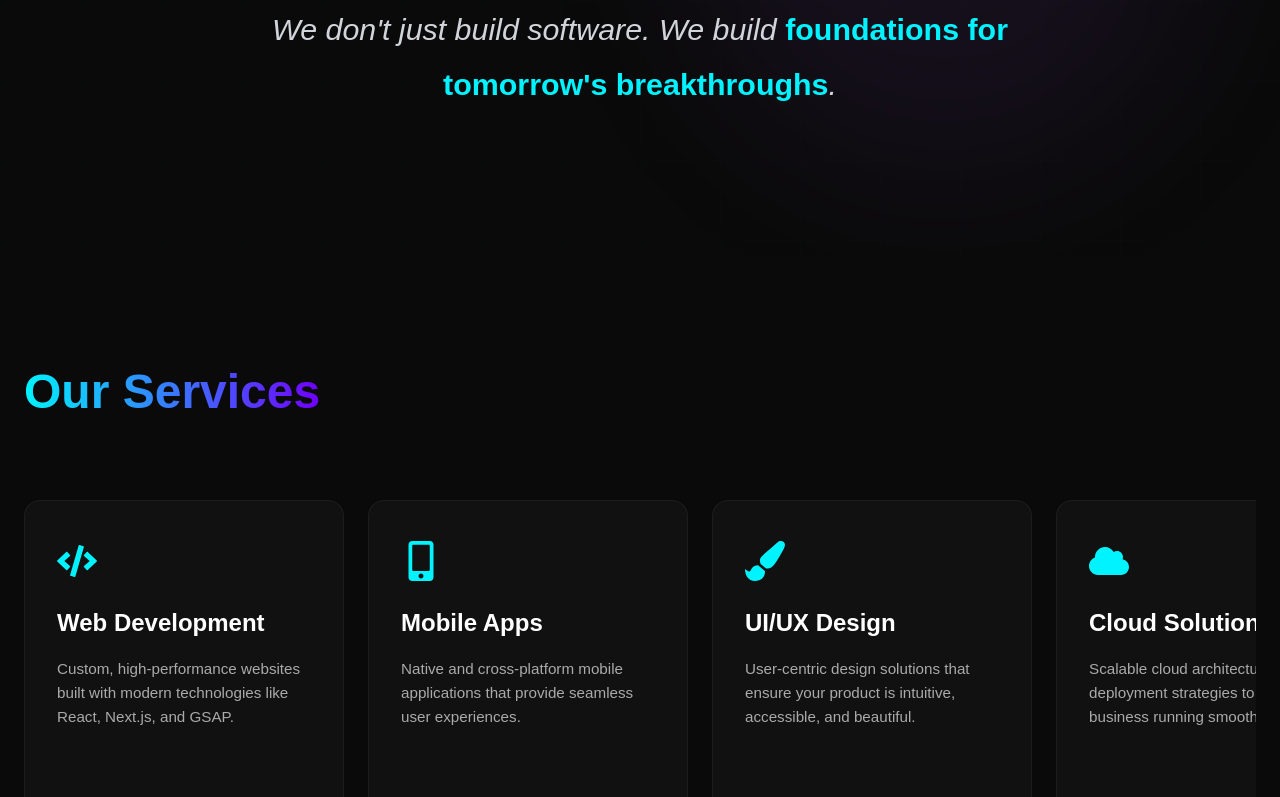
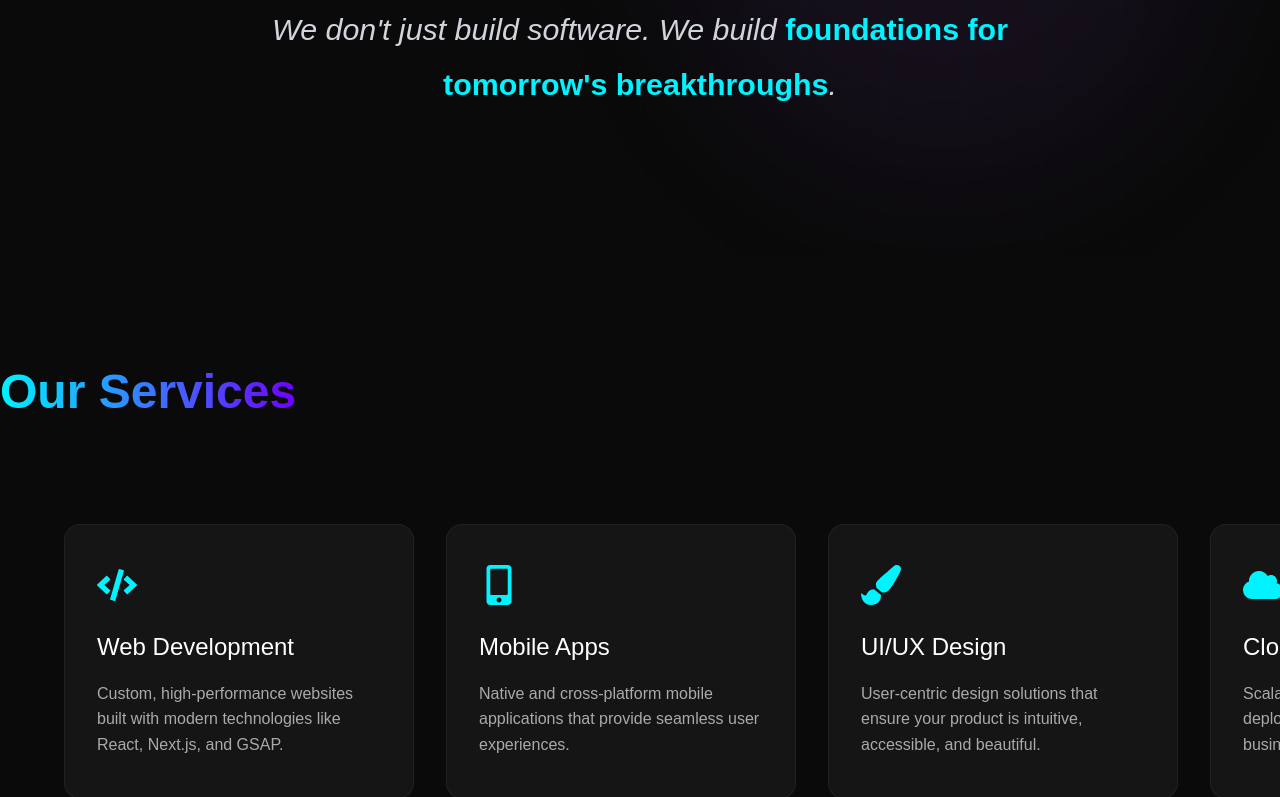
Before and after one commit to Govind858/byteboot-web, a React (Vite) app: page / in a window 1280 px wide. Shown: the part 2000-2797 px from the top of the page. Built offline with nearby package versions, Linux system fonts and the light colour scheme.

Commit message:
implement horizontal scroll on vertical scroll

```diff
--- a/src/components/Services.tsx
+++ b/src/components/Services.tsx
@@ -2,18 +2,44 @@ import React, { useEffect, useRef } from 'react';
 import { services } from '../data/mockData';
 import * as Icons from 'react-icons/fa';
 import gsap from 'gsap';
+import { ScrollTrigger } from 'gsap/ScrollTrigger';
+
+gsap.registerPlugin(ScrollTrigger);
 
 const Services: React.FC = () => {
   const sectionRef = useRef<HTMLElement>(null);
-  const [selectedService, setSelectedService] = React.useState<typeof services[0] | null>(null);
+  const trackRef = useRef<HTMLDivElement>(null);
+  const [selectedService, setSelectedService] =
+    React.useState<typeof services[0] | null>(null);
 
   useEffect(() => {
-    const el = sectionRef.current;
-    if (!el) return;
+    const section = sectionRef.current;
+    const track = trackRef.current;
+    if (!section || !track) return;
 
-    // Still animate cards on scroll (now they fade in from bottom)
+    const cards = track.querySelectorAll('.service-card');
+
+    // Horizontal Scroll Animation
+    const totalWidth = track.scrollWidth;
+    const screenWidth = window.innerWidth;
+    const scrollDistance = totalWidth - screenWidth;
+
+    gsap.to(track, {
+      x: -scrollDistance,
+      ease: 'none',
+      scrollTrigger: {
+        trigger: section,
+        start: 'top top',
+        end: () => `+=${totalWidth}`,
+        scrub: 1,
+        pin: true,
+        anticipatePin: 1,
+      },
+    });
+
+    // Fade In Cards
     gsap.fromTo(
-      el.querySelectorAll('.service-card'),
+      cards,
       { y: 50, opacity: 0 },
       {
         y: 0,
@@ -21,16 +47,24 @@ const Services: React.FC = () => {
         duration: 0.8,
         stagger: 0.15,
         scrollTrigger: {
-          trigger: el,
+          trigger: section,
           start: 'top 80%',
         },
       }
     );
+
+    return () => {
+      ScrollTrigger.getAll().forEach((t) => t.kill());
+    };
   }, []);
 
   const renderIcon = (iconName: string) => {
     const IconComponent = (Icons as any)[iconName];
-    return IconComponent ? <IconComponent size={40} /> : <Icons.FaCode size={40} />;
+    return IconComponent ? (
+      <IconComponent size={40} />
+    ) : (
+      <Icons.FaCode size={40} />
+    );
   };
 
   return (
@@ -38,27 +72,23 @@ const Services: React.FC = () => {
       id="services"
       ref={sectionRef}
       style={{
-        padding: '100px 0',
+        height: '100vh',
         background: '#0a0a0a',
         position: 'relative',
+        overflow: 'hidden',
       }}
     >
-      <div className="container">
+      <div style={{ padding: '100px 0' }}>
         <h2 className="section-title t-center">Our Services</h2>
 
-        {/* Horizontal scroll container */}
         <div
+          ref={trackRef}
           style={{
-            overflowX: 'auto',
             display: 'flex',
-            gap: '1.5rem',
-            padding: '1.5rem 0 2.5rem',
-            scrollSnapType: 'x mandatory',
-            WebkitOverflowScrolling: 'touch', // smooth iOS scrolling
-            scrollbarWidth: 'none',           // Firefox
-            msOverflowStyle: 'none',          // IE/Edge
+            gap: '2rem',
+            padding: '3rem 5vw',
+            width: 'max-content',
           }}
-          className="hide-scrollbar"
         >
           {services.map((service) => (
             <div
@@ -66,184 +96,105 @@ const Services: React.FC = () => {
               className="service-card"
               onClick={() => setSelectedService(service)}
               style={{
-                flex: '0 0 320px',               // fixed width cards — adjust as needed
-                minWidth: '280px',
-                maxWidth: '360px',
-                background: 'var(--card-bg)',
+                flex: '0 0 350px',
+                background: '#151515',
                 padding: '2.5rem 2rem',
                 borderRadius: '16px',
                 border: '1px solid rgba(255,255,255,0.05)',
-                transition: 'all 0.4s cubic-bezier(0.175, 0.885, 0.32, 1.275)',
+                transition: 'all 0.4s ease',
                 cursor: 'pointer',
-                position: 'relative',
-                overflow: 'hidden',
-                scrollSnapAlign: 'start',       // snap to the start of each card
-                scrollSnapStop: 'always',       // stronger snapping (optional)
               }}
               onMouseEnter={(e) => {
                 const target = e.currentTarget;
-                target.style.transform = 'translateY(-10px) scale(1.02)';
+                target.style.transform = 'translateY(-10px)';
                 target.style.borderColor = 'var(--accent-color)';
-                target.style.boxShadow = '0 15px 40px rgba(0, 243, 255, 0.15)';
-                const icon = target.querySelector('.icon-container') as HTMLElement;
-                if (icon) icon.style.transform = 'scale(1.2) rotate(10deg)';
-                const readMore = target.querySelector('.read-more') as HTMLElement;
-                if (readMore) {
-                  readMore.style.opacity = '1';
-                  readMore.style.transform = 'translateY(0)';
-                }
+                target.style.boxShadow =
+                  '0 15px 40px rgba(0, 243, 255, 0.15)';
               }}
               onMouseLeave={(e) => {
                 const target = e.currentTarget;
-                target.style.transform = 'translateY(0) scale(1)';
-                target.style.borderColor = 'rgba(255,255,255,0.05)';
+                target.style.transform = 'translateY(0)';
+                target.style.borderColor =
+                  'rgba(255,255,255,0.05)';
                 target.style.boxShadow = 'none';
-                const icon = target.querySelector('.icon-container') as HTMLElement;
-                if (icon) icon.style.transform = 'scale(1) rotate(0deg)';
-                const readMore = target.querySelector('.read-more') as HTMLElement;
-                if (readMore) {
-                  readMore.style.opacity = '0';
-                  readMore.style.transform = 'translateY(10px)';
-                }
               }}
             >
               <div
-                className="icon-container"
                 style={{
                   color: 'var(--accent-color)',
                   marginBottom: '1.5rem',
-                  transition: 'transform 0.4s ease',
                 }}
               >
                 {renderIcon(service.icon)}
               </div>
-              <h3 style={{ fontSize: '1.5rem', marginBottom: '1rem', fontWeight: 600 }}>
+
+              <h3
+                style={{
+                  fontSize: '1.5rem',
+                  marginBottom: '1rem',
+                }}
+              >
                 {service.title}
               </h3>
-              <p style={{ color: '#aaa', lineHeight: '1.6', fontSize: '0.95rem', marginBottom: '1.5rem' }}>
+
+              <p style={{ color: '#aaa', lineHeight: 1.6 }}>
                 {service.description}
               </p>
-
-              <div
-                className="read-more"
-                style={{
-                  color: 'var(--accent-color)',
-                  fontWeight: 600,
-                  opacity: 0,
-                  transform: 'translateY(10px)',
-                  transition: 'all 0.3s ease',
-                  display: 'flex',
-                  alignItems: 'center',
-                  gap: '0.5rem',
-                  fontSize: '0.9rem',
-                }}
-              >
-                View Details <Icons.FaArrowRight size={12} />
-              </div>
             </div>
           ))}
         </div>
       </div>
 
-      {/* Modal - remains unchanged */}
+      {/* Modal */}
       {selectedService && (
         <div
+          onClick={() => setSelectedService(null)}
           style={{
             position: 'fixed',
             top: 0,
             left: 0,
             width: '100%',
             height: '100%',
-            background: 'rgba(0,0,0,0.8)',
-            backdropFilter: 'blur(8px)',
-            zIndex: 2000,
+            background: 'rgba(0,0,0,0.85)',
             display: 'flex',
             justifyContent: 'center',
             alignItems: 'center',
-            padding: '2rem',
+            zIndex: 2000,
           }}
-          onClick={() => setSelectedService(null)}
         >
           <div
             onClick={(e) => e.stopPropagation()}
             style={{
               background: '#151515',
-              border: '1px solid var(--accent-color)',
+              padding: '3rem',
               borderRadius: '20px',
-              padding: '3rem',
               maxWidth: '600px',
               width: '100%',
-              position: 'relative',
-              boxShadow: '0 0 50px rgba(0, 243, 255, 0.2)',
-              animation: 'modalPop 0.4s cubic-bezier(0.175, 0.885, 0.32, 1.275)',
             }}
           >
-            <button
-              onClick={() => setSelectedService(null)}
-              style={{
-                position: 'absolute',
-                top: '1.5rem',
-                right: '1.5rem',
-                background: 'transparent',
-                border: 'none',
-                color: '#666',
-                fontSize: '1.5rem',
-                cursor: 'pointer',
-                transition: 'color 0.3s',
-              }}
-              onMouseEnter={(e) => (e.currentTarget.style.color = '#fff')}
-              onMouseLeave={(e) => (e.currentTarget.style.color = '#666')}
-            >
-              <Icons.FaTimes />
-            </button>
+            <h3 style={{ fontSize: '2rem', marginBottom: '1rem' }}>
+              {selectedService.title}
+            </h3>
 
-            <div style={{ color: 'var(--accent-color)', marginBottom: '1.5rem' }}>
-              {renderIcon(selectedService.icon)}
-            </div>
-            <h3 style={{ fontSize: '2rem', marginBottom: '1rem' }}>{selectedService.title}</h3>
-            <p style={{ color: '#ccc', lineHeight: '1.8', fontSize: '1.1rem' }}>
+            <p style={{ color: '#ccc', lineHeight: 1.8 }}>
               {selectedService.details}
             </p>
 
-            <div style={{ marginTop: '2rem', paddingTop: '2rem', borderTop: '1px solid #333' }}>
-              <button
-                className="btn"
-                onClick={() => {
-                  const contactSection = document.querySelector('#contact');
-                  if (contactSection) {
-                    contactSection.scrollIntoView({ behavior: 'smooth' });
-                    setSelectedService(null);
-                  }
-                }}
-              >
-                Get Started with {selectedService.title}
-              </button>
-            </div>
+            <button
+              style={{
+                marginTop: '2rem',
+                padding: '0.8rem 2rem',
+                background: 'var(--accent-color)',
+                border: 'none',
+                cursor: 'pointer',
+              }}
+              onClick={() => setSelectedService(null)}
+            >
+              Close
+            </button>
           </div>
         </div>
       )}
-
-      <style>{`
-        @keyframes modalPop {
-          0% { transform: scale(0.8); opacity: 0; }
-          100% { transform: scale(1); opacity: 1; }
-        }
-
-        /* Hide scrollbar but keep functionality */
-        .hide-scrollbar::-webkit-scrollbar {
-          display: none;
-        }
-        .hide-scrollbar {
-          -ms-overflow-style: none;  /* IE and Edge */
-          scrollbar-width: none;     /* Firefox */
-        }
-
-        /* Optional: add some padding/margin so first & last cards don't touch edges */
-        .hide-scrollbar {
-          padding-left: 5vw;
-          padding-right: 5vw;
-        }
-      `}</style>
     </section>
   );
 };
```
